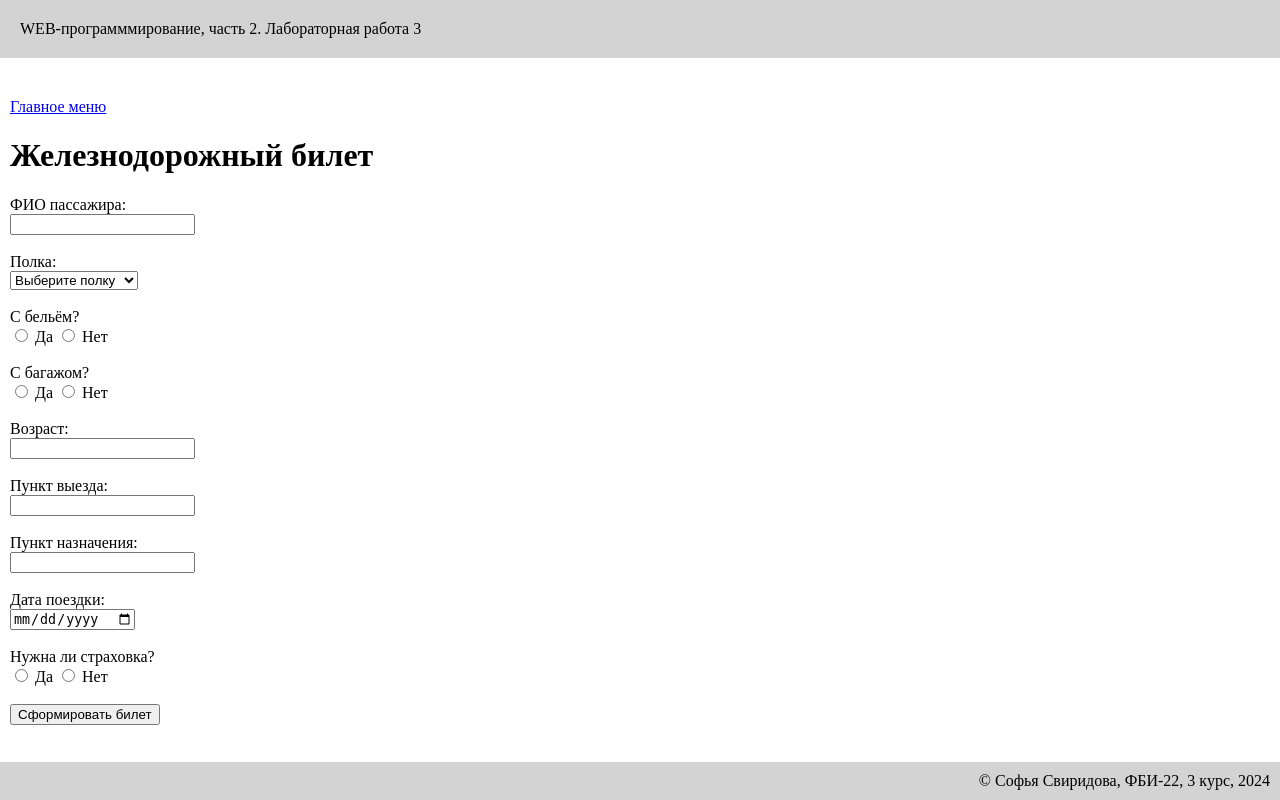
After one commit to vvavei/web-programming-labs-2, a Flask app: page /lab3/train_ticket in a window 1280 px wide. The commit adds this page. Run offline with Flask 3, Linux system fonts and the light colour scheme.

Commit message:
Железнодорожный билет и очистка cookie

```diff
--- a/lab3.py
+++ b/lab3.py
@@ -86,20 +86,153 @@ def settings():
 
     # Устанавливаем cookie для всех параметров, если они переданы
     if color:
+        resp = make_response(redirect('/lab3/settings'))
         resp.set_cookie('color', color)
+        return resp
+
     if background:
+        resp = make_response(redirect('/lab3/settings'))
         resp.set_cookie('background', background)
+        return resp
+
     if font_size:
+        resp = make_response(redirect('/lab3/settings'))
         resp.set_cookie('font_size', font_size)
+        return resp
+
     if font_weight:
+        resp = make_response(redirect('/lab3/settings'))
         resp.set_cookie('font_weight', font_weight)
+        return resp
 
-    # Если никаких параметров нет, рендерим страницу с текущими значениями
-    if not color and not background and not font_size and not font_weight:
-        color = request.cookies.get('color')
-        background = request.cookies.get('background')
-        font_size = request.cookies.get('font_size')
-        font_weight = request.cookies.get('font_weight')
-        resp = make_response(render_template('lab3/settings.html', color=color, background=background, font_size=font_size, font_weight=font_weight))
+    color = request.cookies.get('color')
+    background = request.cookies.get('background')
+    font_size = request.cookies.get('font_size')
+    font_weight = request.cookies.get('font_weight')
+    resp = make_response(render_template('lab3/settings.html', color=color, background=background, font_size=font_size, font_weight=font_weight))
 
     return resp
+
+
+@lab3.route('/lab3/train_ticket')
+def train_ticket():
+    errors = {}
+    price = 0
+
+    # Получаем данные из формы через метод GET
+    full_name = request.args.get('full_name')
+    seat_type = request.args.get('seat_type')
+    linen = request.args.get('linen')
+    luggage = request.args.get('luggage')
+    age = request.args.get('age')
+    departure = request.args.get('departure')
+    destination = request.args.get('destination')
+    travel_date = request.args.get('travel_date')
+    insurance = request.args.get('insurance')
+
+    # Валидация данных
+    if full_name == '':
+        errors['full_name'] = 'Введите ФИО!'
+    if seat_type == '':
+        errors['seat_type'] = 'Выберите тип полки!'
+    if age == None:
+        errors['age'] = ''
+    elif age =='':
+        errors['age'] = 'Заполните поле!'
+    else:
+        age = int(age)
+        if age < 1 or age > 120:
+            errors['age'] = 'Возраст должен быть от 1 до 120 лет!'
+    if departure == '':
+        errors['departure'] = 'Введите пункт выезда!'
+    if destination == '':
+        errors['destination'] = 'Введите пункт назначения!'
+    if travel_date == '':
+        errors['travel_date'] = 'Выберите дату поездки!'
+
+    # Если ошибок нет, рассчитываем стоимость и показываем билет
+    if not errors:
+        age = int(age)
+        if age < 18:
+            price = 700  # Детский билет
+            ticket_type = 'Детский билет'
+        else:
+            price = 1000  # Взрослый билет
+            ticket_type = 'Взрослый билет'
+
+        # Добавляем к стоимости за тип полки
+        if seat_type in ['нижняя', 'нижняя боковая']:
+            price += 100
+
+        # Добавляем за бельё
+        if linen == 'yes':
+            price += 75
+
+        # Добавляем за багаж
+        if luggage == 'yes':
+            price += 250
+
+        # Добавляем за страховку
+        if insurance == 'yes':
+            price += 150
+
+        # Формируем страницу с билетом
+        return render_template('lab3/ticket.html', full_name=full_name, age=age, departure=departure,
+                               destination=destination, travel_date=travel_date, ticket_type=ticket_type,
+                               price=price)
+
+    # Если есть ошибки, возвращаем форму с ошибками
+    return render_template('lab3/train_ticket_form.html', errors=errors)
+
+
+
+
+@lab3.route('/lab3/clear_settings')
+def clear_settings():
+    resp = make_response(redirect('/lab3/settings'))
+    resp.delete_cookie('color')
+    resp.delete_cookie('background')
+    resp.delete_cookie('font_size')
+    resp.delete_cookie('font_weight')
+    return resp
+
+
+#Дополнительное задание
+# Список товаров
+products = [
+    {'name': 'iPhone 12', 'price': 1000, 'color': 'Black', 'brand': 'Apple'},
+    {'name': 'Samsung Galaxy S21', 'price': 900, 'color': 'Silver', 'brand': 'Samsung'},
+    {'name': 'MacBook Pro', 'price': 1500, 'color': 'Gray', 'brand': 'Apple'},
+    {'name': 'Dell XPS 13', 'price': 1200, 'color': 'White', 'brand': 'Dell'},
+    {'name': 'HP Spectre x360', 'price': 1300, 'color': 'Black', 'brand': 'HP'},
+    {'name': 'Sony WH-1000XM4', 'price': 300, 'color': 'Black', 'brand': 'Sony'},
+    {'name': 'Bose QuietComfort 35', 'price': 350, 'color': 'Silver', 'brand': 'Bose'},
+    {'name': 'Nike Air Max', 'price': 150, 'color': 'Red', 'brand': 'Nike'},
+    {'name': 'Adidas Ultraboost', 'price': 180, 'color': 'Blue', 'brand': 'Adidas'},
+    {'name': 'Canon EOS 90D', 'price': 1200, 'color': 'Black', 'brand': 'Canon'},
+    {'name': 'Nikon D3500', 'price': 500, 'color': 'Black', 'brand': 'Nikon'},
+    {'name': 'Sony A7 III', 'price': 2000, 'color': 'Black', 'brand': 'Sony'},
+    {'name': 'PlayStation 5', 'price': 500, 'color': 'White', 'brand': 'Sony'},
+    {'name': 'Xbox Series X', 'price': 500, 'color': 'Black', 'brand': 'Microsoft'},
+    {'name': 'Google Pixel 5', 'price': 700, 'color': 'Green', 'brand': 'Google'},
+    {'name': 'Lenovo ThinkPad X1', 'price': 1600, 'color': 'Black', 'brand': 'Lenovo'},
+    {'name': 'Microsoft Surface Laptop', 'price': 1400, 'color': 'Blue', 'brand': 'Microsoft'},
+    {'name': 'Asus ROG Zephyrus', 'price': 1700, 'color': 'Gray', 'brand': 'Asus'},
+    {'name': 'Razer Blade 15', 'price': 1800, 'color': 'Black', 'brand': 'Razer'},
+    {'name': 'LG OLED TV', 'price': 2000, 'color': 'Black', 'brand': 'LG'}
+]
+
+# Маршрут для отображения формы и поиска товаров
+@lab3.route('/lab3/products')
+def search_products():
+    min_price = request.args.get('min_price', '')
+    max_price = request.args.get('max_price', '')
+    filtered_products = []
+
+    # Фильтрация товаров по заданному диапазону цен
+    if min_price.isdigit() and max_price.isdigit():
+        min_price = int(min_price)
+        max_price = int(max_price)
+        filtered_products = [p for p in products if min_price <= p['price'] <= max_price]
+
+    return render_template('lab3/products.html', products=filtered_products, min_price=min_price, max_price=max_price)
--- a/templates/lab3/form1.html
+++ b/templates/lab3/form1.html
@@ -6,7 +6,7 @@
 {# основной контент: #}
 {% block main %}
 
-    {% if user %}
+    {% if user and age %}
 
     <h1>Привет, {{ user }}! </h1>
     <h2>Добро пожаловать на наш сайт!</h2>
--- a/templates/lab3/lab3.html
+++ b/templates/lab3/lab3.html
@@ -14,5 +14,6 @@
       <li><a href ="/lab3/del_cookie">Очистка кук</a></li>
       <li><a href ="/lab3/form1">Форма</a></li>
       <li><a href ="/lab3/order">Заказ напитка</a></li>
+      <li><a href ="/lab3/settings">Настройки</a></li>
   </ol>
 {% endblock %}
--- /dev/null
+++ b/templates/lab3/train_ticket_form.html
@@ -0,0 +1,60 @@
+{% extends "base.html" %}
+
+{# номер лабораторной работы: #}
+{% block lab %}Лабораторная работа 3{% endblock %}
+
+{% block main %}
+    <head>
+        <title>Форма железнодорожного билета</title>
+    </head>
+    <body>
+        <h1>Железнодорожный билет</h1>
+
+        <form>
+            <label>ФИО пассажира:</label><br>
+            <input type="text" name="full_name" value="{{ request.args.get('full_name', '') }}">
+            <span style="color: red">{{ errors.get('full_name') or '' }}</span><br><br>
+
+
+            <label>Полка:</label><br>
+            <select name="seat_type">
+                <option value="">Выберите полку</option>
+                <option value="нижняя" {% if request.args.get('seat_type') == 'нижняя' %}selected{% endif %}>Нижняя</option>
+                <option value="верхняя" {% if request.args.get('seat_type') == 'верхняя' %}selected{% endif %}>Верхняя</option>
+                <option value="нижняя боковая" {% if request.args.get('seat_type') == 'нижняя боковая' %}selected{% endif %}>Нижняя боковая</option>
+                <option value="верхняя боковая" {% if request.args.get('seat_type') == 'верхняя боковая' %}selected{% endif %}>Верхняя боковая</option>
+            </select>
+            <span style="color: red">{{ errors.get('seat_type') or '' }}</span><br><br>
+
+            <label>С бельём?</label><br>
+            <input type="radio" name="linen" value="yes" {% if request.args.get('linen') == 'yes' %}checked{% endif %}> Да
+            <input type="radio" name="linen" value="no" {% if request.args.get('linen') == 'no' %}checked{% endif %}> Нет<br><br>
+
+            <label>С багажом?</label><br>
+            <input type="radio" name="luggage" value="yes" {% if request.args.get('luggage') == 'yes' %}checked{% endif %}> Да
+            <input type="radio" name="luggage" value="no" {% if request.args.get('luggage') == 'no' %}checked{% endif %}> Нет<br><br>
+
+            <label>Возраст:</label><br>
+            <input type="number" name="age" max= 120 value="{{ request.args.get('age', '') }}">
+            <span style="color: red">{{ errors.get('age') or '' }}</span><br><br>
+
+            <label>Пункт выезда:</label><br>
+            <input type="text" name="departure" value="{{ request.args.get('departure', '') }}">
+            <span style="color: red">{{ errors.get('departure') or '' }}</span><br><br>
+
+            <label>Пункт назначения:</label><br>
+            <input type="text" name="destination" value="{{ request.args.get('destination', '') }}">
+            <span style="color: red">{{ errors.get('destination') or '' }}</span><br><br>
+
+            <label>Дата поездки:</label><br>
+            <input type="date" name="travel_date" value="{{ request.args.get('travel_date', '') }}">
+            <span style="color: red">{{ errors.get('travel_date') or '' }}</span><br><br>
+
+            <label>Нужна ли страховка?</label><br>
+            <input type="radio" name="insurance" value="yes" {% if request.args.get('insurance') == 'yes' %}checked{% endif %}> Да
+            <input type="radio" name="insurance" value="no" {% if request.args.get('insurance') == 'no' %}checked{% endif %}> Нет<br><br>
+
+            <button type="submit">Сформировать билет</button>
+        </form>
+    </body>
+{% endblock %}
```
Also changed, not shown: templates/lab3/settings.html (+26 -2 lines), templates/lab3/ticket.html (added, +20 -0 lines).
